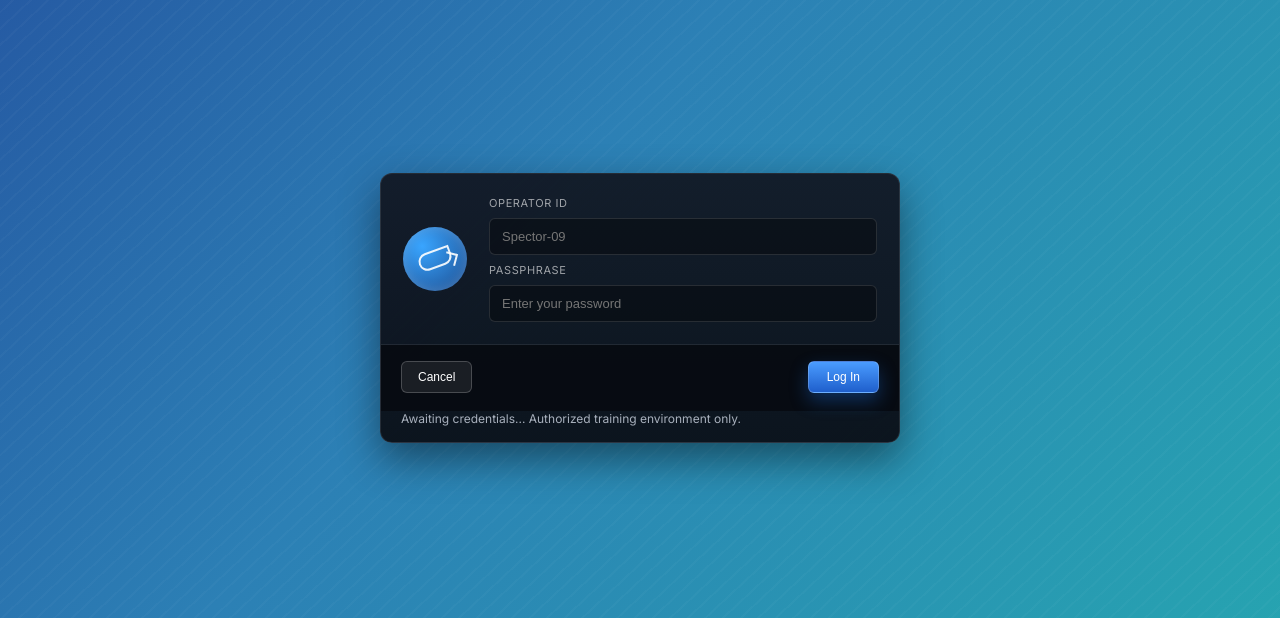
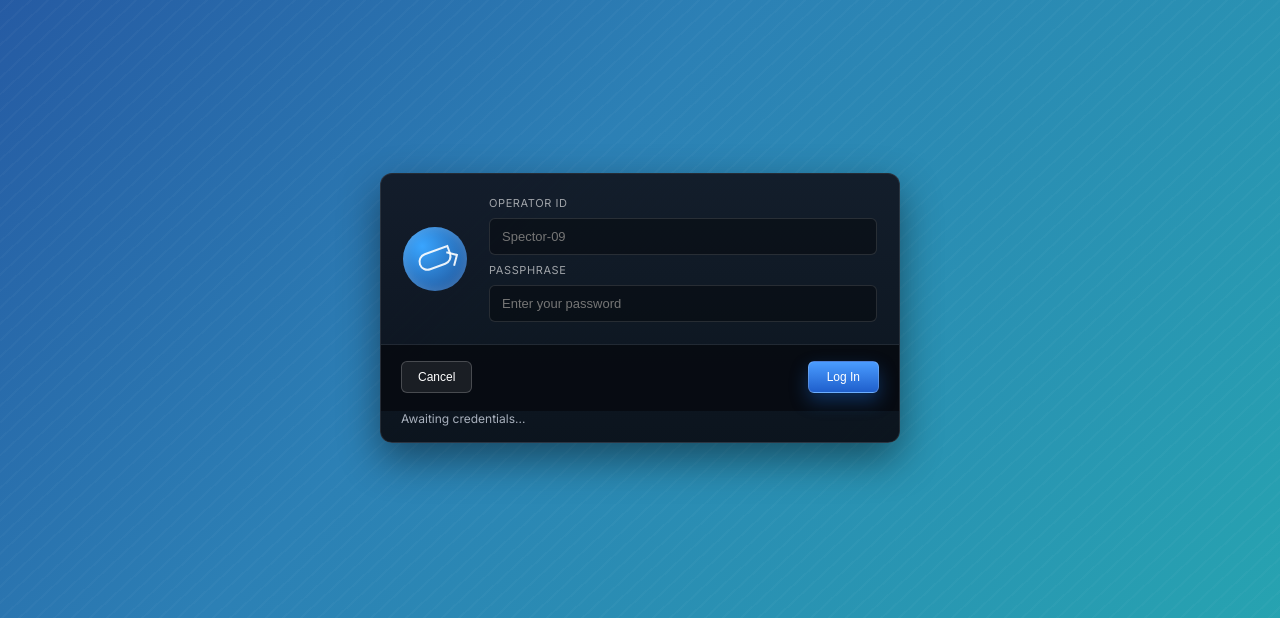
Before and after one commit to winstonchillguy/test, a plain HTML site: page index.html in a window 1280 px wide. Shown: the part 68-686 px from the top of the page. Drawn offline with Linux system fonts and the light colour scheme.

Commit message:
Update index.html

```diff
--- a/index.html
+++ b/index.html
@@ -39,7 +39,7 @@
         <button class="login-ghost-btn" type="button">Cancel</button>
         <button class="login-button" type="submit">Log In</button>
       </div>
-      <div class="login-status" id="login-status" aria-live="polite">Awaiting credentials... Authorized training environment only.</div>
+      <div class="login-status" id="login-status" aria-live="polite">Awaiting credentials...</div>
     </form>
 
     <div class="login-footer">
```
